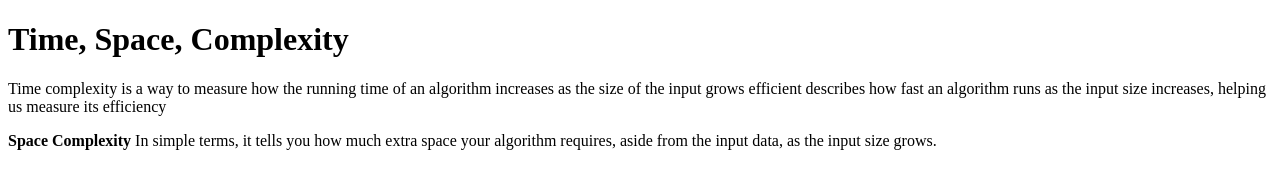
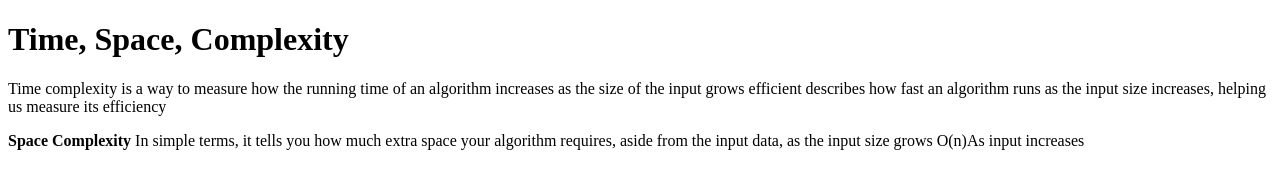
Before and after one commit to acciojob/time-and-space-complexity-aks228, a website: page main.html in a window 1280 px wide. Drawn offline with Linux system fonts and the light colour scheme.

Commit message:
created a submission

```diff
--- a/main.html
+++ b/main.html
@@ -9,7 +9,7 @@
 <body>
 	<h1>Time, Space, Complexity</h1>
 	<p>Time complexity is a way to measure how the running time of an algorithm increases as the size of the input grows efficient describes how fast an algorithm runs as the input size increases, helping us measure its efficiency</p>
-	<p><b>Space Complexity</b> In simple terms, it tells you how much extra space your algorithm requires, aside from the input data, as the input size grows.</p>
+	<p><b>Space Complexity</b> In simple terms, it tells you how much extra space your algorithm requires, aside from the input data, as the input size grows  O(n)As input increases</p>
 
 	<!-- the entire body must be written by student -->
     <script type="text/javascript" src="./script.js">
```
